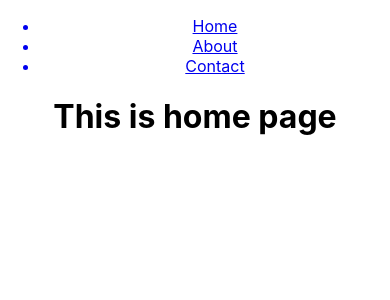
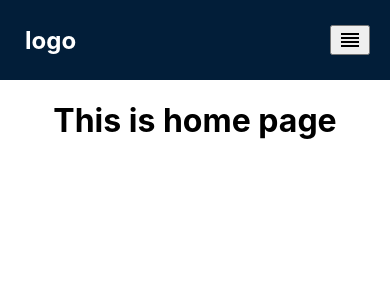
Before and after one commit to itsBalakay/Kegley-Textiles, a React (Create React App) app: page / in a window 390 px wide. Shown: the top 300 px of the page. Built offline with nearby package versions, Linux system fonts and the light colour scheme.

Commit message:
responsive nav

```diff
--- a/package.json
+++ b/package.json
@@ -3,12 +3,15 @@
   "version": "0.1.0",
   "private": true,
   "dependencies": {
+    "@material-ui/core": "^4.12.3",
+    "@material-ui/icons": "^4.11.2",
     "@testing-library/jest-dom": "^5.14.1",
     "@testing-library/react": "^11.2.7",
     "@testing-library/user-event": "^12.8.3",
     "axios": "^0.21.1",
     "react": "^17.0.2",
     "react-dom": "^17.0.2",
+    "react-icons": "^4.2.0",
     "react-router-dom": "^5.2.0",
     "react-scripts": "4.0.3",
     "web-vitals": "^1.1.2"
--- a/public/css/home.css
+++ /dev/null
@@ -1,3 +0,0 @@
-@media all and (max-width: 500px) {
-
-}
--- a/src/App.js
+++ b/src/App.js
@@ -2,9 +2,10 @@ import logo from "./logo.svg";
 import "./App.css";
 import { useEffect, useState } from "react";
 import { Switch, Link, Route } from "react-router-dom";
+import * as FaIcons from "react-icons/fa";
 
 import Home from "./Components/Home";
-import Header from "./Components/Header";
+import NavBar from "./Components/NavBar";
 import About from "./Components/About";
 // import Contact from "./Components/Contact";
 
@@ -22,7 +23,7 @@ function App() {
 
   return (
     <div className="App">
-      <Header />
+      <NavBar />
 
       <Switch>
         <Route exact path="/" render={(props) => <Home props={aboutData} />} />
--- a/src/Components/Header.js
+++ /dev/null
@@ -1,28 +0,0 @@
-import React from "react";
-import { Link } from "react-router-dom";
-
-import Home from "./Home";
-import About from "./About";
-import Contact from "./Contact";
-
-function Header(props) {
-  return (
-    <div>
-      <nav className="nav-wrap">
-        <ul>
-          <Link to="/">
-            <li>Home</li>
-          </Link>
-          <Link to="/AboutUs">
-            <li>About</li>
-          </Link>
-          <Link to="ContactUs">
-            <li>Contact</li>
-          </Link>
-        </ul>
-      </nav>
-    </div>
-  );
-}
-
-export default Header;
--- /dev/null
+++ b/src/Components/NavBar.js
@@ -0,0 +1,40 @@
+import React from "react";
+import { useState } from "react";
+import { Link } from "react-router-dom";
+import ReorderIcon from "@material-ui/icons/Reorder";
+import * as FaIcons from "react-icons/fa";
+
+import Home from "./Home";
+import About from "./About";
+import Contact from "./Contact";
+import "../css/nav.css";
+
+function NavBar(props) {
+  const [showLinks, setShowLinks] = useState(false);
+
+  return (
+    <div className="Navbar">
+      <div className="leftSide">
+        <h2>logo</h2>
+      </div>
+      <div className="rightSide">
+        <div className="links" id={showLinks ? "hidden" : ""}>
+          <Link to="/" className="link-nav">
+            Home
+          </Link>
+          <Link to="/AboutUs" className="link-nav">
+            About
+          </Link>
+          <Link to="/ContactUs" className="link-nav">
+            Contact Us
+          </Link>
+        </div>
+        <button onClick={() => setShowLinks(!showLinks)}>
+          <ReorderIcon />
+        </button>
+      </div>
+    </div>
+  );
+}
+
+export default NavBar;
--- /dev/null
+++ b/src/css/nav.css
@@ -0,0 +1,91 @@
+body {
+    margin: 0;
+    padding: 0;
+}
+.Navbar {
+    background-color: #021E39;
+    width: 100%;
+    height: 80px;
+    display: flex;
+}
+
+/* Left Side of Navbar */
+
+.Navbar .leftSide {
+    flex: 50%;
+    display: flex;
+    align-items: center;
+    justify-content: flex-start;
+    padding-left: 25px;
+}
+
+.Navbar h2 {
+    color: white;
+}
+
+
+/* Right Side of Navbar*/
+
+.Navbar .rightSide {
+    flex: 50%;
+    display: flex;
+    justify-content: flex-end;
+    align-items: center;
+}
+
+.Navbar .rightSide .links {
+    max-height: 80px;
+}
+
+.Navbar .rightSide .links .link-nav {
+    text-decoration: none;
+    color: white;
+    font-size: 25px;
+    margin-right: 15px;
+}
+
+.Navbar .rightSide button{
+    display: none;
+    margin-right: 20px;
+}
+
+.Navbar .rightSide #hidden {
+    display: flex;
+}
+
+/* ----------- Start of Media Queries ------------*/
+@media only screen and (max-width: 850px) {
+    .Navbar .rightSide .links .link-nav {
+        font-size: 20px;
+    }
+}
+
+@media only screen and (max-width: 750px) {
+    .Navbar .rightSide .links .link-nav {
+        font-size: 15px;
+    }
+}
+
+@media only screen and (max-width: 650px){
+    .Navbar .rightSide button{
+        display: flex;
+    }
+    .Navbar .rightSide .links {
+        display: none;
+    }
+    .Navbar .rightSide #hidden {
+        position: absolute;
+        right: 0px;
+        top: 80px;
+        max-height: 180px;
+        width: 100%;
+        background-color:#021E39;
+        display: flex;
+        flex-direction: column;
+        align-items: center;
+    }
+    .Navbar .rightSide #hidden .link-nav {
+        margin: 10px;
+        font-size: 25px;
+    }
+}
```
Also changed, not shown: 1 other file (tests, documents, lock files or other folders).
